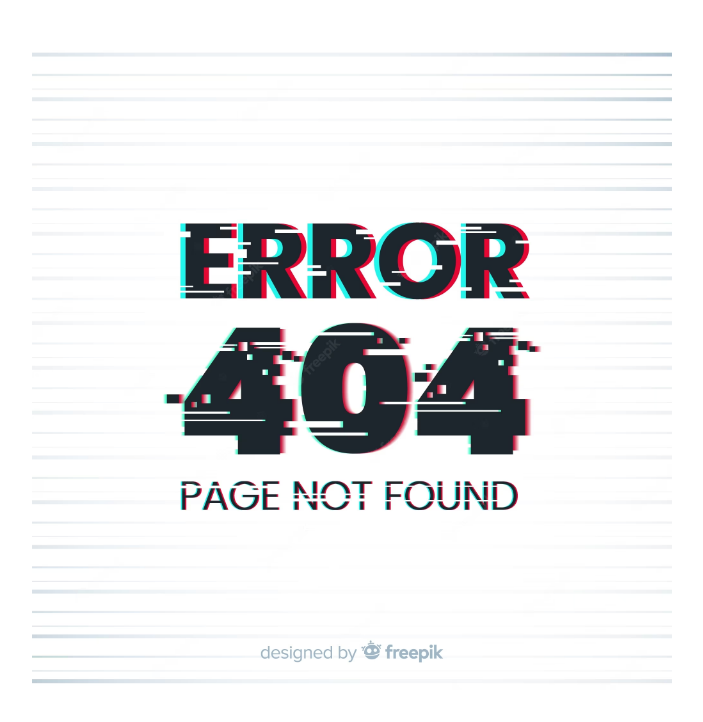
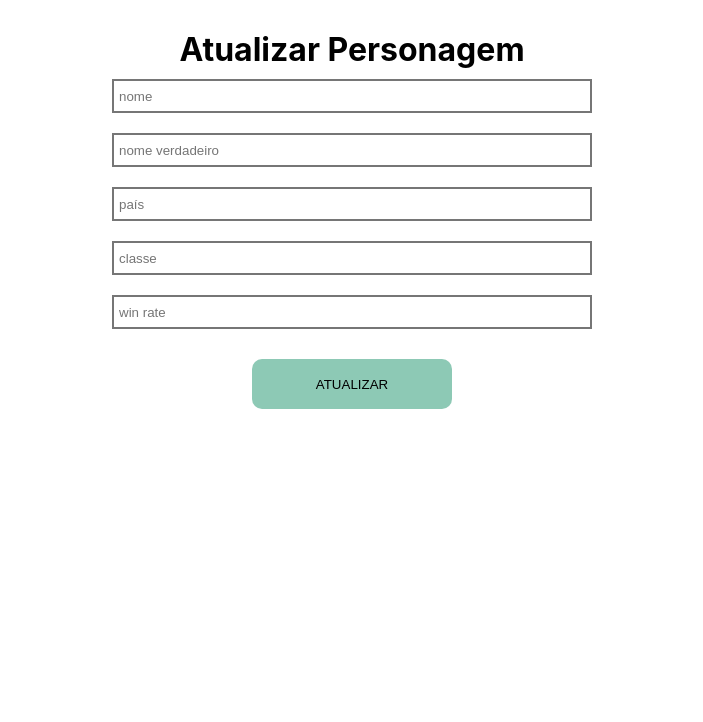
Before and after one commit to letdayy/Valorant-Grupo-5-SENAC, a React (Create React App) app in the folder frontend/: page /UpdateChar/1 in a window 1280 px wide. Shown: the top 722 px of the page, without its empty margins (288-991 px from the left). Built offline with nearby package versions, Linux system fonts and the light colour scheme.

Commit message:
página de atualização de dados feita

```diff
--- a/frontend/src/App.js
+++ b/frontend/src/App.jsx
@@ -1,5 +1,5 @@
 import './App.css';
-import Router from './routes';
+import Router from './routes.jsx';
 
 function App() {
   return (
--- a/frontend/src/pages/Char/add.jsx
+++ b/frontend/src/pages/Char/add.jsx
@@ -7,10 +7,10 @@ import './add.css';
 export default function CharAdd() {
 
     const [personagem, setPersonagem] = useState({
-        name:"aaaa",
-        realName:"aaaa",
-        country:"aaa",
-        class:"aaa",
+        name:"",
+        realName:"",
+        country:"",
+        class:"",
         winRate: 0
     });
 
--- a/frontend/src/pages/Char/character.jsx
+++ b/frontend/src/pages/Char/character.jsx
@@ -20,7 +20,6 @@ export default function Character() {
         }
         fetchAllPersonagens()
     }, [])
-
 
     const delPersonagem = async (id)=>{
         try {
@@ -69,7 +68,7 @@ export default function Character() {
             </ul>
             <div className='button'>
             <button className='deleteButton' onClick={()=>delPersonagem(personagem.id)}>Deletar</button>
-            <button className='updateButton'>Atualizar</button>
+            <button className='updateButton'><Link to={`/UpdateChar/${personagem.id}`}>Atualizar</Link></button>
             </div>
         </div>
             ))}
--- /dev/null
+++ b/frontend/src/pages/Char/update.jsx
@@ -0,0 +1,59 @@
+import axios from 'axios';
+import React from 'react'
+import { useState, useEffect } from 'react'
+import { useLocation, useNavigate } from 'react-router-dom';
+
+
+
+export default function UpdateChar() {
+    const [informacao, setInformacao] = useState([]);
+    const [personagem, setPersonagem] = useState({
+        name:"",
+        realName:"",
+        country:"",
+        class:"",
+        winRate: 0
+    });
+
+    const navigate = useNavigate()
+    const location = useLocation()
+    const personagemId = location.pathname.split("/")[2]
+
+//     useEffect(()=>{
+//     async function getPersonagem(){
+//         try {
+//            const res = await axios.get(`http://localhost:8800/personagens/${personagemId}`);
+//            setInformacao(res.data)
+//         } catch (error) {
+//             console.log(error)
+//         }
+//     }
+//     getPersonagem()
+// }, [])
+//      console.log(informacao[0])
+
+    const formChange = (e) =>{
+        setPersonagem((prev) => ({...prev, [e.target.name]: e.target.value}))
+    }
+
+    const formBtnClick = async e =>{
+        e.preventDefault()
+        try {
+           await axios.put(`http://localhost:8800/personagens/${personagemId}`, personagem )
+            navigate("/character")
+        } catch (err) {
+            console.log(err)
+        }
+    }
+    return(
+        <form>
+           <h1>Atualizar Personagem</h1>
+           <input type="text" placeholder="nome" onChange={formChange} name="name"/>
+           <input type="text" placeholder="nome verdadeiro" onChange={formChange} name="realName"/>
+           <input type="text" placeholder="país" onChange={formChange} name="country"/>
+           <input type="text" placeholder="classe" onChange={formChange} name="class"/>
+           <input type="number" placeholder="win rate" onChange={formChange} name="winRate"/>
+            <button className="formBtn" onClick={formBtnClick}>ATUALIZAR</button>
+        </form>
+    )
+}
--- a/frontend/src/routes.js
+++ /dev/null
@@ -1,18 +0,0 @@
-import {BrowserRouter as Router, Routes, Route} from 'react-router-dom';
-import Home from './pages/Home';
-import NoPage from './pages/NoPage';
-import Character from './pages/Char/character';
-import CharAdd from './pages/Char/add';
-
-export default function AppRouter() {
-    return (
-        <Router>
-            <Routes>
-                <Route path='/' element={<Home />} />
-                <Route path="*" element={<NoPage />} />
-                <Route path="/Character" element={<Character />} />
-                <Route path="/CharAdd" element={<CharAdd />} />
-            </Routes>
-        </Router>
-    );
-}
--- /dev/null
+++ b/frontend/src/routes.jsx
@@ -0,0 +1,20 @@
+import {BrowserRouter as Router, Routes, Route} from 'react-router-dom';
+import Home from './pages/Home';
+import NoPage from './pages/NoPage';
+import Character from './pages/Char/character';
+import CharAdd from './pages/Char/add';
+import UpdateChar from './pages/Char/update';
+
+export default function AppRouter() {
+    return (
+        <Router>
+            <Routes>
+                <Route path='/' element={<Home />} />
+                <Route path="*" element={<NoPage />} />
+                <Route path="/Character" element={<Character />} />
+                <Route path="/CharAdd" element={<CharAdd />} />
+                <Route path='/UpdateChar/:id' element={<UpdateChar />} />
+            </Routes>
+        </Router>
+    );
+}
```
Also changed, not shown: frontend/src/index.jsx (renamed from frontend/src/index.js), 1 other file (tests, documents, lock files or other folders).
